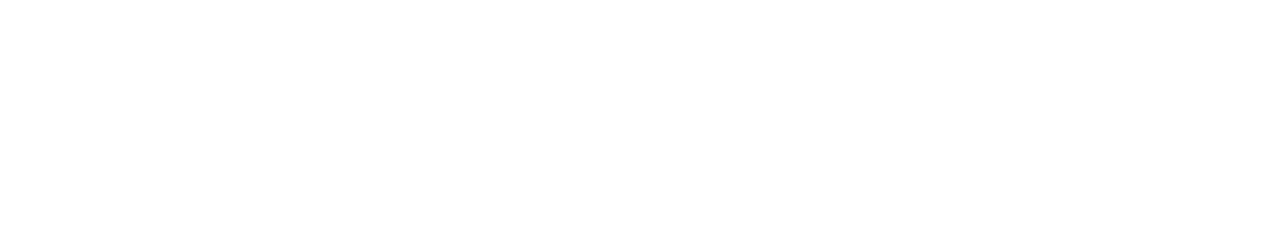
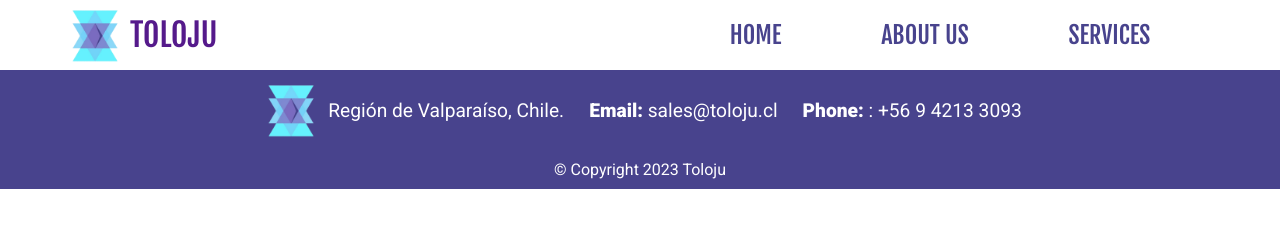
Before and after one commit to jacuervon/wdd130, a plain HTML site: page toloju/services.html in a window 1280 px wide. Drawn offline with Linux system fonts and the light colour scheme.

Commit message:
new service page

```diff
--- a/toloju/about-us.html
+++ b/toloju/about-us.html
@@ -2,10 +2,12 @@
 <html lang="en">
   <head>
     <meta charset="UTF-8" />
+    <meta http-equiv="X-UA-Compatible" content="IE=edge" />
     <meta name="viewport" content="width=device-width, initial-scale=1.0" />
     <title>About Us - Toloju</title>
-    <link rel="stylesheet" href="styles/styles.css" />
-    <link rel="stylesheet" href="styles/about-us.css" />
+    <!-- CSS -->
+    <link rel="stylesheet" href="./styles/styles.css" />
+    <link rel="stylesheet" href="./styles/about-us.css" />
   </head>
   <body>
     <header>
--- a/toloju/services.html
+++ b/toloju/services.html
@@ -0,0 +1,65 @@
+<!DOCTYPE html>
+<html lang="en">
+  <head>
+    <meta charset="UTF-8" />
+    <meta http-equiv="X-UA-Compatible" content="IE=edge" />
+    <meta name="viewport" content="width=device-width, initial-scale=1.0" />
+    <title>Services - Toloju</title>
+    <!-- CSS -->
+    <link rel="stylesheet" href="./styles/styles.css" />
+    <link rel="stylesheet" href="./styles/services.css" />
+  </head>
+  <body>
+    <header>
+      <div class="container">
+        <a class="img-link" href="">
+          <img
+            width="70"
+            height="70"
+            src="images/Logo.png"
+            alt="Logo toloju"
+            title="logo toloju"
+          />
+          <span>TOLOJU</span>
+        </a>
+        <nav>
+          <ul>
+            <li><a href="/toloju/">HOME</a></li>
+            <li><a href="/toloju/about-us.html">ABOUT US</a></li>
+            <li><a href="/toloju/services.html">SERVICES</a></li>
+          </ul>
+        </nav>
+      </div>
+    </header>
+    <main></main>
+    <footer>
+      <div class="container">
+        <div class="content">
+          <div class="logo-wrapper">
+            <div class="logo">
+              <img src="./images/Logo.png" alt="logo toloju" />
+            </div>
+            <div class="bussines_info_wrapper">
+              <ul>
+                <li>
+                  <p>Región de Valparaíso, Chile.</p>
+                </li>
+                <li>
+                  <span>Email:</span>
+                  <a href="mailto:sales@toloju.cl">sales@toloju.cl</a>
+                </li>
+                <li>
+                  <span>Phone:</span>
+                  <a href="tel:+56942133093">: +56 9 4213 3093</a>
+                </li>
+              </ul>
+            </div>
+          </div>
+        </div>
+        <div class="copyright">
+          <p>&copy; Copyright 2023 Toloju</p>
+        </div>
+      </div>
+    </footer>
+  </body>
+</html>
```
Also changed, not shown: toloju/styles/services.css (added).
